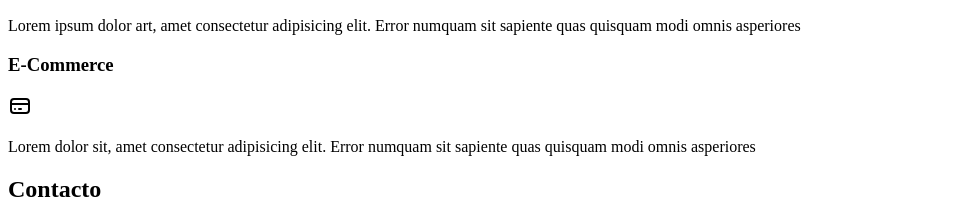
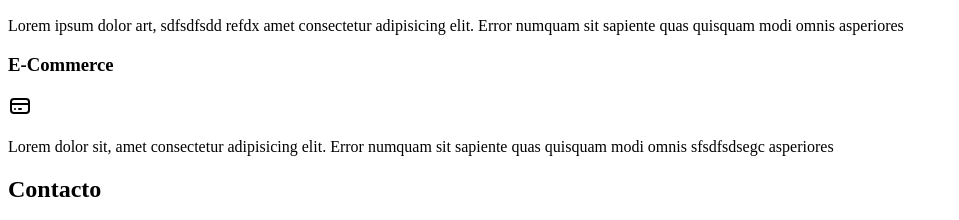
Before and after one commit to LuisMtzC13/PaginaWebProyecto1, a plain HTML site: page index.html in a window 1280 px wide. Shown: the part 572-792 px from the top of the page, without its empty margins (0-959 px from the left). Drawn offline with Linux system fonts and the light colour scheme.

Commit message:
Se actualizaron los textos de explicacion

```diff
--- a/index.html
+++ b/index.html
@@ -42,7 +42,7 @@
             <h3>Aplicaciones Web</h3>
             <svg  xmlns="http://www.w3.org/2000/svg"  width="24"  height="24"  viewBox="0 0 24 24"  fill="none"  stroke="currentColor"  stroke-width="2"  stroke-linecap="round"  stroke-linejoin="round"  class="icon icon-tabler icons-tabler-outline icon-tabler-brand-android"><path stroke="none" d="M0 0h24v24H0z" fill="none"/><path d="M4 10l0 6" /><path d="M20 10l0 6" /><path d="M7 9h10v8a1 1 0 0 1 -1 1h-8a1 1 0 0 1 -1 -1v-8a5 5 0 0 1 10 0" /><path d="M8 3l1 2" /><path d="M16 3l-1 2" /><path d="M9 18l0 3" /><path d="M15 18l0 3" /></svg>
             <svg  xmlns="http://www.w3.org/2000/svg"  width="24"  height="24"  viewBox="0 0 24 24"  fill="none"  stroke="currentColor"  stroke-width="2"  stroke-linecap="round"  stroke-linejoin="round"  class="icon icon-tabler icons-tabler-outline icon-tabler-brand-apple"><path stroke="none" d="M0 0h24v24H0z" fill="none"/><path d="M8.286 7.008c-3.216 0 -4.286 3.23 -4.286 5.92c0 3.229 2.143 8.072 4.286 8.072c1.165 -.05 1.799 -.538 3.214 -.538c1.406 0 1.607 .538 3.214 .538s4.286 -3.229 4.286 -5.381c-.03 -.011 -2.649 -.434 -2.679 -3.23c-.02 -2.335 2.589 -3.179 2.679 -3.228c-1.096 -1.606 -3.162 -2.113 -3.75 -2.153c-1.535 -.12 -3.032 1.077 -3.75 1.077c-.729 0 -2.036 -1.077 -3.214 -1.077z" /><path d="M12 4a2 2 0 0 0 2 -2a2 2 0 0 0 -2 2" /></svg>
-            <p>Lorem ipsum dolor art, amet consectetur adipisicing elit. Error numquam sit sapiente
+            <p>Lorem ipsum dolor art, sdfsdfsdd refdx amet consectetur adipisicing elit. Error numquam sit sapiente
             quas quisquam modi omnis asperiores</p>
         </section>
 
@@ -50,7 +50,7 @@
             <h3>E-Commerce</h3>
             <svg  xmlns="http://www.w3.org/2000/svg"  width="24"  height="24"  viewBox="0 0 24 24"  fill="none"  stroke="currentColor"  stroke-width="2"  stroke-linecap="round"  stroke-linejoin="round"  class="icon icon-tabler icons-tabler-outline icon-tabler-credit-card"><path stroke="none" d="M0 0h24v24H0z" fill="none"/><path d="M3 5m0 3a3 3 0 0 1 3 -3h12a3 3 0 0 1 3 3v8a3 3 0 0 1 -3 3h-12a3 3 0 0 1 -3 -3z" /><path d="M3 10l18 0" /><path d="M7 15l.01 0" /><path d="M11 15l2 0" /></svg>
             <p>Lorem dolor sit, amet consectetur adipisicing elit. Error numquam sit sapiente
-            quas quisquam modi omnis asperiores</p>
+            quas quisquam modi omnis sfsdfsdsegc asperiores</p>
         </section>
 
     </main>
```
